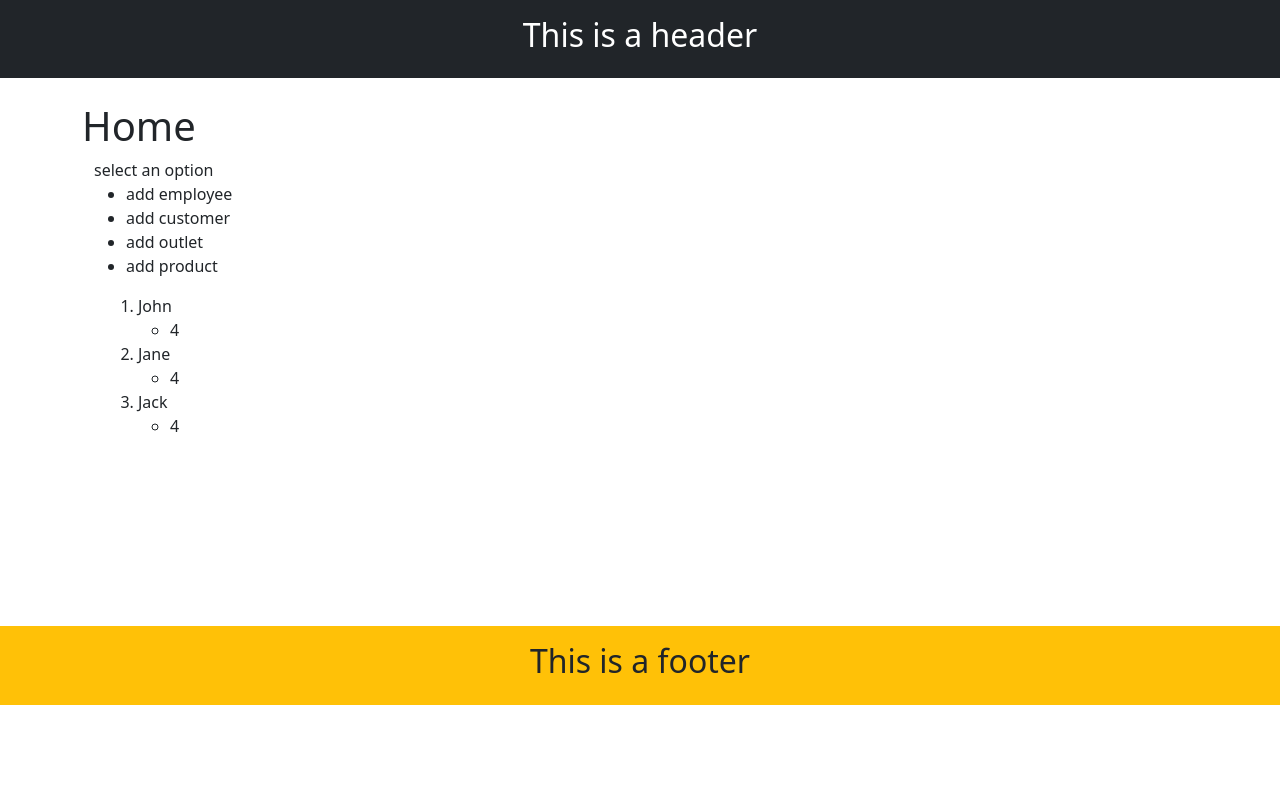
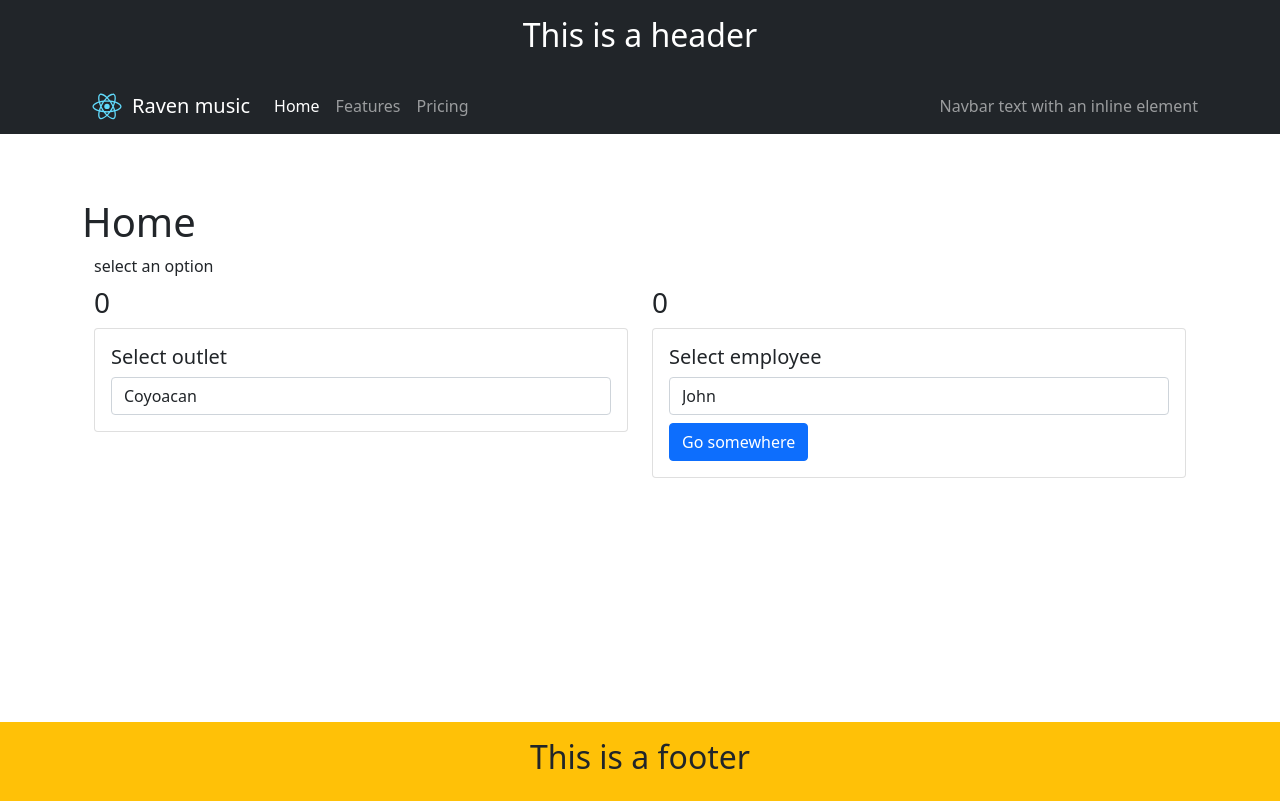
Before and after one commit to rorro3025/musicWebReact, a React (Create React App) app: page / in a window 1280 px wide. Built offline with nearby package versions, Linux system fonts and the light colour scheme.

Commit message:
context created

```diff
--- a/src/App.tsx
+++ b/src/App.tsx
@@ -1,18 +1,25 @@
-import React from 'react';
+import React,{useState} from 'react';
 import {BrowserRouter as Router, Routes, Route} from 'react-router-dom';
 
+import {AppContext} from './store/provider';
 import 'bootstrap/dist/css/bootstrap.min.css'
 import Home from './pages/Home';
 import Management from "./pages/manage";
 
 function App() {
+    const [user,setUser] = useState(0);
+    const [outlet,setOutlet] = useState(0);
     return (
+        <AppContext.Provider value={{user,setUser,outlet,setOutlet}}>
         <Router>
             <Routes>
                 <Route path="/" element={<Home/>}/>
-                <Route path={'/management/employee/:id'} element={<Management/>}/>
+                <Route path={"/management/:object/"} element={<Management/>}/>
+                <Route path={'/management/:object/:id'} element={<Management/>}/>
+                <Route path={'/management/:object/:id'} element={<Management/>}/>
             </Routes>
         </Router>
+        </AppContext.Provider>
     )
 }
 
--- a/src/components/Forms/Customer.tsx
+++ b/src/components/Forms/Customer.tsx
@@ -1,6 +1,6 @@
 import './style.css'
 
-export default function Custome() {
+export default function Customer() {
 
     return (
         <main>
@@ -11,16 +11,21 @@ export default function Custome() {
                 </div>
                 <div className="form-group mt-2">
                     <label htmlFor="address">Address</label>
-                    <input type="text" name="address" placeholder={"address"} />
+                    <input type="text" name="address" placeholder={"address"} className={"form-control"}/>
                 </div>
                 <div className="form-group mt-2">
                     <label htmlFor="city">City</label>
-                    <input type="text" name="city" placeholder={"city"} />
+                    <input type="text" name="city" placeholder={"city"} className={"form-control"}/>
                 </div>
                 <div className="form-group mt-2">
                     <label htmlFor="state">State</label>
-                    <input type="text" name="state" placeholder={"state"} />
-                </div><div className="d-grid gap-2 mt-2 mb-1">
+                    <input type="text" name="state" placeholder={"state"} className={"form-control"}/>
+                </div>
+                <div className="form-group mt-2">
+                    <label htmlFor="zip">Zip code</label>
+                    <input type="text" name="zip" placeholder={"zip"} className={"form-control"}/>
+                </div>
+                <div className="d-grid gap-2 mt-2 mb-1">
                     <input type="submit" value="Save" className={"btn btn-success"}/>
                 </div>
             </form>
--- a/src/components/Header/index.tsx
+++ b/src/components/Header/index.tsx
@@ -1,6 +1,6 @@
 export default function Header (){
    return(
-       <div className={"container-fluid bg-dark text-white text-center mb-4 p-3"}>
+       <div className={"container-fluid bg-dark text-white text-center p-3"}>
            <h2>This is a header</h2>
        </div>
    )
--- a/src/components/Layout/index.tsx
+++ b/src/components/Layout/index.tsx
@@ -3,6 +3,7 @@ import React from "react";
 import './style.css';
 import Header from "../Header";
 import Footer from "../Footer";
+import Navbar from "../Navbar";
 
 interface Props {
     children: React.ReactNode;
@@ -12,6 +13,7 @@ export default function Layout({children}: Props) {
     return (
         <>
             <Header/>
+            <Navbar/>
             <div className="container main">
                 {children}
             </div>
--- a/src/components/Layout/style.css
+++ b/src/components/Layout/style.css
@@ -1,3 +1,4 @@
 .main{
+    margin-top:5%;
     min-height: 500px;
 }
--- /dev/null
+++ b/src/components/Navbar/index.tsx
@@ -0,0 +1,32 @@
+import logo from '../logo.svg';
+
+export default function Navbar() {
+    return (
+        <nav className="navbar navbar-expand-lg navbar-dark bg-dark mt-0">
+            <div className="container">
+                <img src={logo} alt="logo" width="50px"/>
+                <a className="navbar-brand" href="#">Raven music</a>
+                <button className="navbar-toggler" type="button" data-bs-toggle="collapse" data-bs-target="#navbarText"
+                        aria-controls="navbarText" aria-expanded="false" aria-label="Toggle navigation">
+                    <span className="navbar-toggler-icon"></span>
+                </button>
+                <div className="collapse navbar-collapse" id="navbarText">
+                    <ul className="navbar-nav me-auto mb-2 mb-lg-0">
+                        <li className="nav-item">
+                            <a className="nav-link active" aria-current="page" href="#">Home</a>
+                        </li>
+                        <li className="nav-item">
+                            <a className="nav-link" href="#">Features</a>
+                        </li>
+                        <li className="nav-item">
+                            <a className="nav-link" href="#">Pricing</a>
+                        </li>
+                    </ul>
+                    <span className="navbar-text">
+        Navbar text with an inline element
+      </span>
+                </div>
+            </div>
+        </nav>
+    )
+}
--- a/src/pages/Home/index.tsx
+++ b/src/pages/Home/index.tsx
@@ -1,33 +1,60 @@
-import {useState} from "react";
+import React,{useState} from "react";
 
 import Layout from "../../components/Layout";
 import {Employee} from "../../interfaces/database";
+import {useApp} from "../../store/provider";
 
 export default function Home() {
-  const [data, setData] = useState<Employee[]>([{id: 1, name: "John",outletId:4},{id: 2, name: "Jane",outletId:4},{id: 3, name: "Jack",outletId:4}]);
+    const outlets = ["Coyoacan", "Tutitlan", "Polanco", "Coacalco"]
+    const {user,outlet,setUser,setOutlet} = useApp();
+    const [out,setOut] = useState(0)
+    const [data, setData] = useState<Employee[]>([{id: 1, name: "John", outletId: 1}, {
+        id: 2,
+        name: "Jane",
+        outletId: 3
+    }, {id: 3, name: "Jack", outletId: 4}, {id: 4, name: "Jill", outletId: 1}]);
 
+    const handleChange = (e: React.ChangeEvent<HTMLSelectElement>) => {
+        setOut(Number(e.target.value))
+    }
+
+    const handleSubmit = ()=>{
+        setUser(1)
+        setOutlet(3)
+    }
     return (
         <Layout>
             <h1>Home</h1>
             <div className={"container"}>
                 select an option
-            <ul>
-                <li>add employee</li>
-                <li>add customer</li>
-                <li>add outlet</li>
-                <li>add product</li>
-            </ul>
-
-            <div className="container">
-                <ol>
-                    {data.map((item:Employee)=> (
-                        <li key={item.id}>{item.name}
-                            <ul>
-                                <li>{item.outletId}</li>
-                            </ul>
-                        </li>
-                    ))}
-                </ol>
+                <div className="row mt-2">
+                    <div className="col-sm-1 col-md-6">
+                        <h3>{user}</h3>
+                        <div className="card">
+                            <div className="card-body">
+                                <h5 className="card-title">Select outlet</h5>
+                                <select className={"form-control"} onChange={handleChange}>
+                                    {outlets.map((outlet, index) => {
+                                        return <option key={index} value={index}>{outlet}</option>
+                                    })}
+                                </select>
+                            </div>
+                        </div>
+                    </div>
+                    <div className="col-sm-1 col-md-6">
+                        <h3>{outlet}</h3>
+                        <div className="card">
+                            <div className="card-body">
+                                <h5 className="card-title">Select employee</h5>
+                                <select className={"form-control"}>
+                                    {data.map((emp ) => (out === emp.outletId-1 ? <option key={emp.id} value={emp.id}>{emp.name}</option>:null))}
+                                </select>
+                                <button className="btn btn-primary mt-2" onClick={handleSubmit}>
+                                    Go somewhere
+                                </button>
+                            </div>
+                        </div>
+                    </div>
                 </div>
             </div>
         </Layout>
--- a/src/pages/manage/index.tsx
+++ b/src/pages/manage/index.tsx
@@ -1,11 +1,23 @@
+import {useParams} from "react-router-dom";
+import {useEffect, useState} from "react";
 import Layout from "../../components/Layout";
 import FormEmployee from "../../components/Forms/Employee"
+import FormCustomer from "../../components/Forms/Customer"
 
 export default function Management() {
-    return(
+    const {object, id} = useParams();
+    const [editing, setEditing] = useState(false);
+    const [objective, setObjective] = useState<string | undefined>("");
+    useEffect(() => {
+        id ? setEditing(true) : setEditing(false);
+        setObjective(object);
+        console.log(object)
+    }, [])
+    return (
         <Layout>
-            <h3 className={"text-center"}>Management</h3>
-            <FormEmployee />
+            <h3 className={"text-center"}>{editing ? "Update an " + {object} : "Save an " + {object}}</h3>
+            {objective === "employee"? <FormEmployee/>: null}
+            {objective === "customer"? <FormCustomer/>: null}
         </Layout>
     )
 }
--- /dev/null
+++ b/src/store/provider.ts
@@ -0,0 +1,17 @@
+import {useContext, createContext} from "react";
+
+ type AppContext ={
+    user:number,
+    outlet:number,
+   setUser: (user:number) => void,
+    setOutlet: (outlet:number) => void,
+}
+
+export const AppContext = createContext<AppContext>({
+    user:0,
+    outlet:0,
+    setUser: () => {},
+    setOutlet: () => {},
+})
+
+export const useApp = () => useContext(AppContext);
```
Also changed, not shown: src/components/logo.svg (renamed from src/logo.svg), 1 other file (tests, documents, lock files or other folders). Lines whose indentation alone changed are shown as unchanged.
